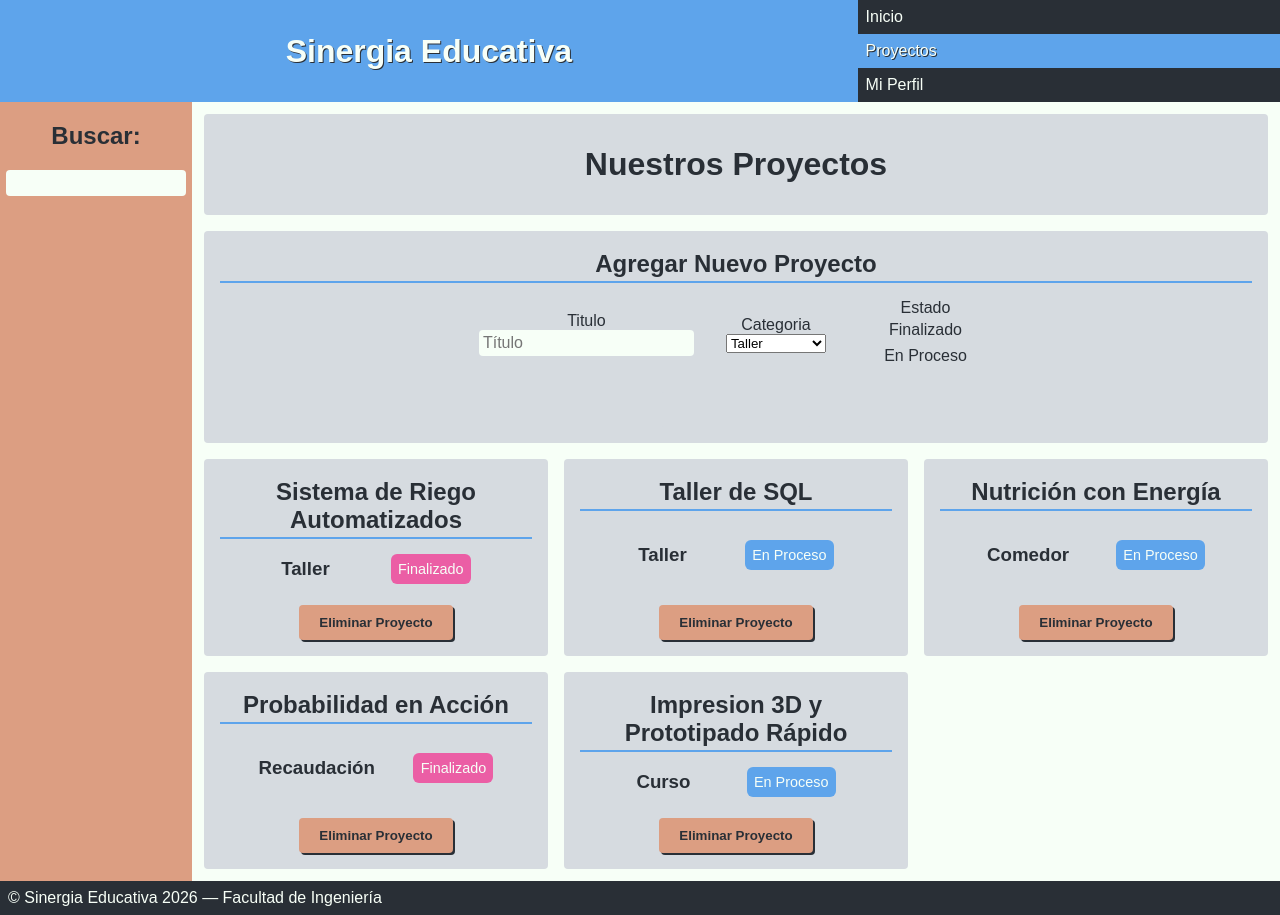
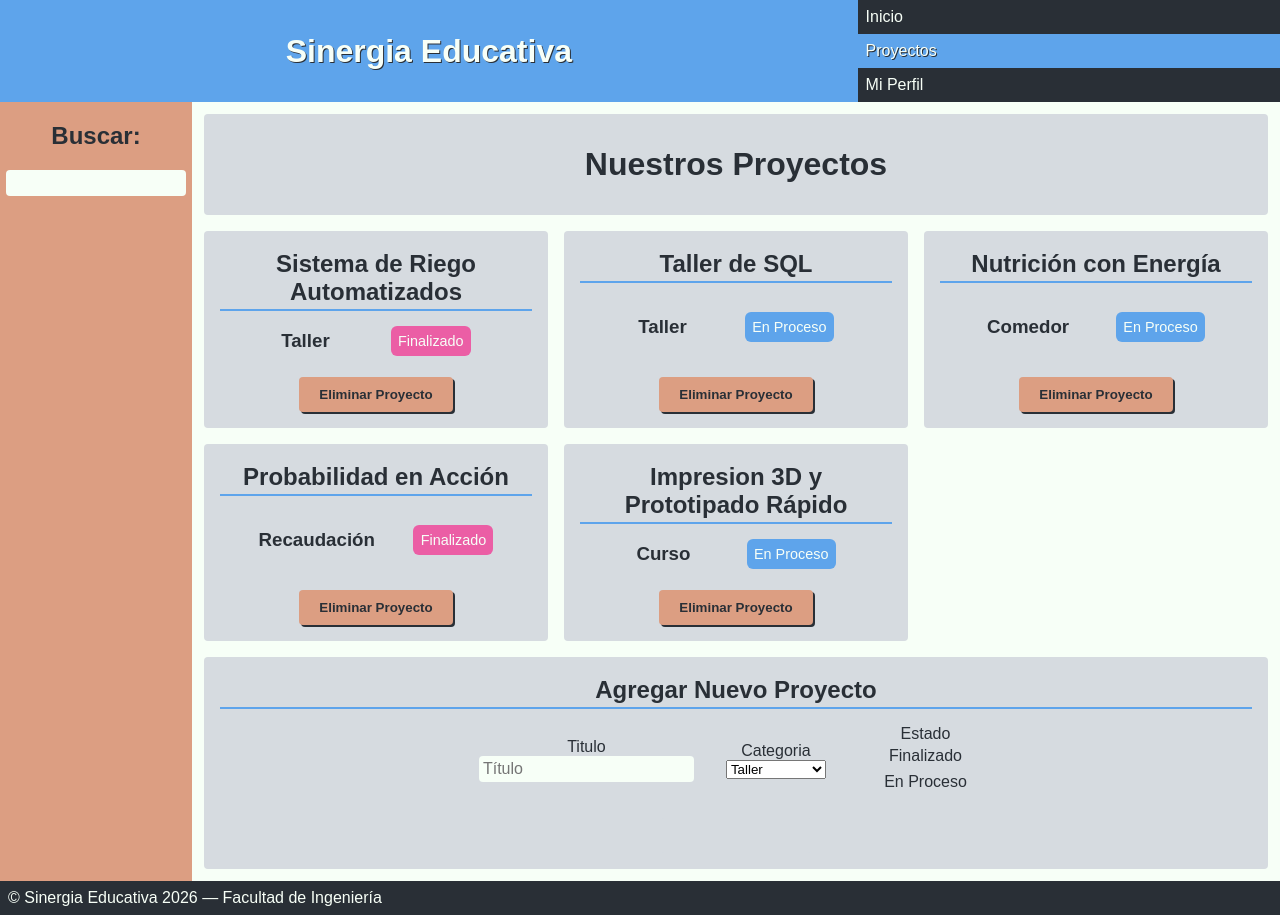
Before and after one commit to Dionicio-Rodrigo/pv_tp3_grupo2, a React (Vite) app: page / in a window 1280 px wide. Built offline with nearby package versions, Linux system fonts and the light colour scheme.

Commit message:
Cambio unos nombres de funciones para que sen más reconocibles en todo el proyecto y evitar repeticiones

```diff
--- a/src/App.jsx
+++ b/src/App.jsx
@@ -13,14 +13,14 @@ function App() {
     proyectoService.obtenerProyectos(),
   );
   const buscar = (texto) => {
-    setProyectos(proyectoService.filtrar(texto));
+    setProyectos(proyectoService.buscarProyecto(texto));
   };
   const agregar = (nuevoProyecto) => {
-    proyectoService.agregar(nuevoProyecto);
+    proyectoService.agregarProyecto(nuevoProyecto);
     setProyectos(proyectoService.obtenerProyectos());
   };
   const eliminar = (id) => {
-    proyectoService.eliminar(id);
+    proyectoService.eliminarProyecto(id);
     setProyectos(proyectoService.obtenerProyectos());
   };
   return (
@@ -28,16 +28,14 @@ function App() {
       <Header />
       <Nav activo="2" />
       <aside>
-        {/*Busqueda puede recibir una funcion cualquiera*/
-        /*Busqueda llamara a esa funcion cuando cambie */}
         <Busqueda funcion={buscar}>
           Buscar: <br />
         </Busqueda>
       </aside>
       <main>
         <h1>Nuestros Proyectos</h1>
+        <ListaProyectos lista={proyectos} funcion={eliminar} />
         <AgregarProyecto funcion={agregar} />
-        <ListaProyectos lista={proyectos} funcion={eliminar} />
       </main>
       <Footer />
     </>
--- a/src/services/proyectoServices.js
+++ b/src/services/proyectoServices.js
@@ -31,25 +31,30 @@ const proyectoService = (() => {
     return [...proyectos];
   };
 
-  const agregar = (nuevoProyecto) => {
+  const agregarProyecto = (nuevoProyecto) => {
     let nuevo_id = 1;
     if (proyectos.length > 0) nuevo_id = proyectos.at(-1).id + 1;
     nuevoProyecto = { id: nuevo_id, ...nuevoProyecto };
     proyectos = [...proyectos, nuevoProyecto];
   };
 
-  const filtrar = (texto) => {
+  const buscarProyecto = (texto) => {
     let filtrado = proyectos.filter((p) =>
       p.titulo.toLowerCase().includes(texto.toLowerCase()),
     );
     return filtrado;
   };
 
-  const eliminar = (id) => {
+  const eliminarProyecto = (id) => {
     proyectos = proyectos.filter((p) => p.id !== id);
   };
 
-  return { obtenerProyectos, filtrar, eliminar, agregar };
+  return {
+    obtenerProyectos,
+    buscarProyecto,
+    eliminarProyecto,
+    agregarProyecto,
+  };
 })();
 
 export default proyectoService;
```
